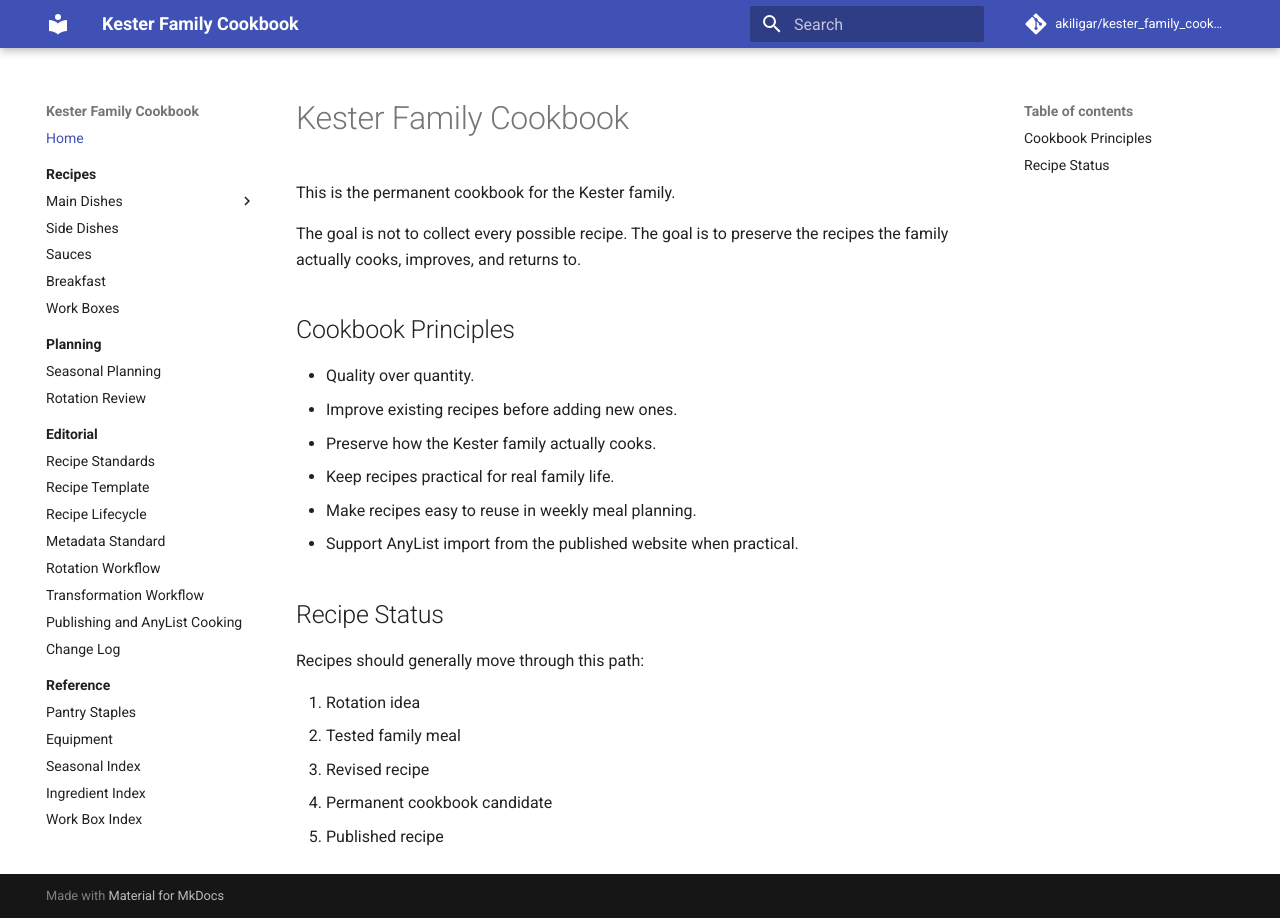
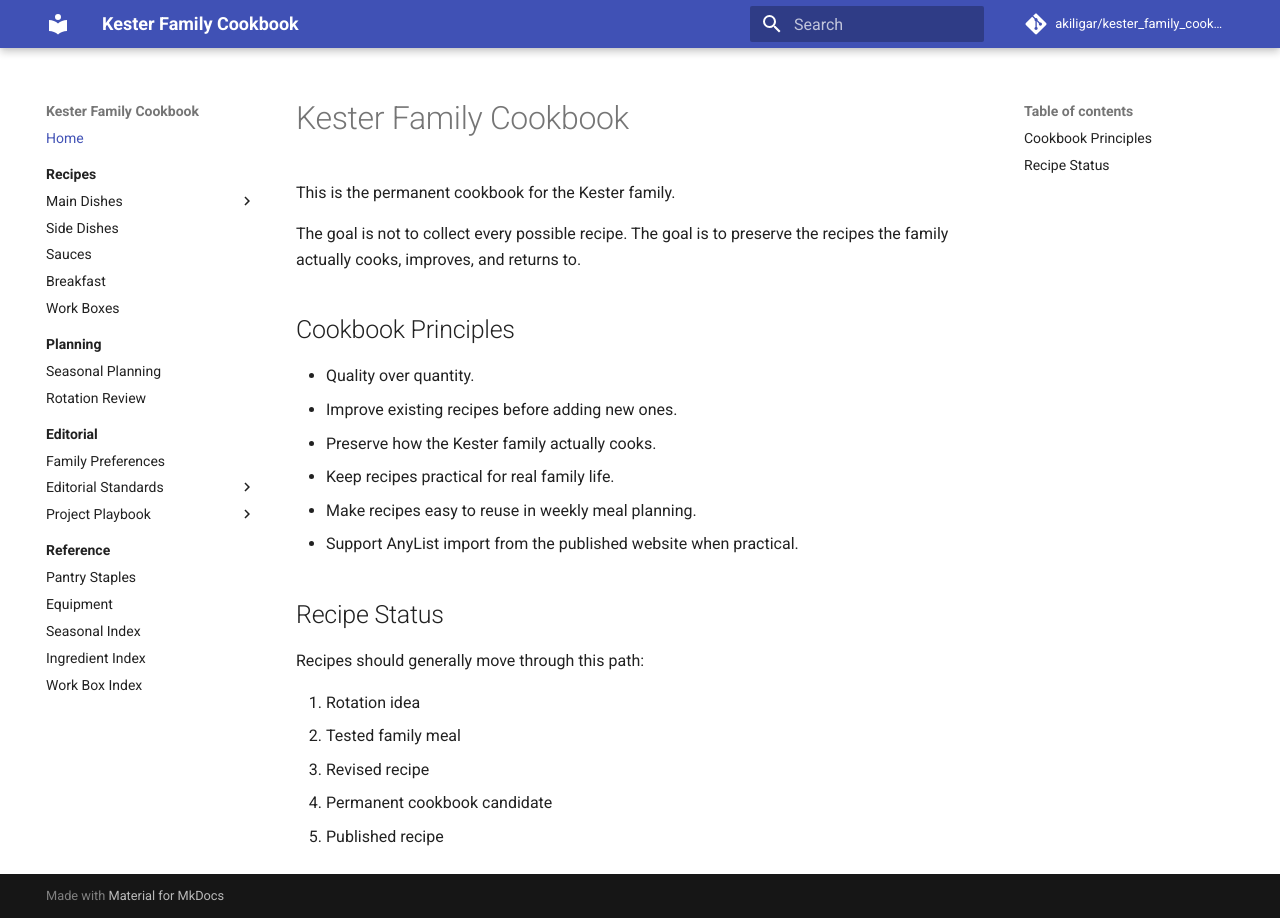
Before and after one commit to akiligar/kester_family_cookbook, an MkDocs documentation site: the page built from docs/index.md, in a window 1280 px wide. Built offline with MkDocs 1.6.1 and Material for MkDocs 9.7.7, drawn with Linux system fonts in a browser that asks for light colours; comment, search, counter and statistics services are not loaded; part of the change alters nothing that is shown.

```diff
--- a/mkdocs.yml
+++ b/mkdocs.yml
@@ -30,7 +30,18 @@ nav:
       - recipes/index.md
       - Main Dishes:
           - recipes/main-dishes/index.md
-          - Grilled Flank Steak with Chimichurri: recipes/main-dishes/grilled-flank-steak-chimichurri.md
+          - Beef:
+              - Grilled Flank Steak with Chimichurri: recipes/main-dishes/grilled-flank-steak-chimichurri.md
+          - Chicken:
+              - recipes/main-dishes/index.md#chicken
+          - Pork:
+              - recipes/main-dishes/index.md#pork
+          - Seafood:
+              - recipes/main-dishes/index.md#seafood
+          - Turkey:
+              - recipes/main-dishes/index.md#turkey
+          - Vegetarian:
+              - recipes/main-dishes/index.md#vegetarian
       - Side Dishes: recipes/sides/index.md
       - Sauces: recipes/sauces/index.md
       - Breakfast:
@@ -43,14 +54,17 @@ nav:
       - Rotation Review: planning/rotation-review.md
   - Editorial:
       - editorial/index.md
-      - Recipe Standards: editorial/recipe-standards.md
-      - Recipe Template: editorial/recipe-template.md
-      - Recipe Lifecycle: editorial/recipe-lifecycle.md
-      - Metadata Standard: editorial/metadata-standard.md
-      - Rotation Workflow: editorial/rotation-to-recipe-workflow.md
-      - Transformation Workflow: editorial/transformation-workflow.md
-      - Publishing and AnyList Cooking: editorial/anylist-sync-workflow.md
-      - Change Log: editorial/change-log.md
+      - Family Preferences: editorial/family-preferences.md
+      - Editorial Standards:
+          - Recipe Standards: editorial/recipe-standards.md
+          - Recipe Template: editorial/recipe-template.md
+          - Recipe Lifecycle: editorial/recipe-lifecycle.md
+          - Metadata Standard: editorial/metadata-standard.md
+          - Transformation Workflow: editorial/transformation-workflow.md
+      - Project Playbook:
+          - Change Log: editorial/change-log.md
+          - Rotation Workflow: editorial/rotation-to-recipe-workflow.md
+          - Publishing and AnyList Cooking: editorial/anylist-sync-workflow.md
   - Reference:
       - reference/index.md
       - Pantry Staples: reference/pantry-staples.md
```
